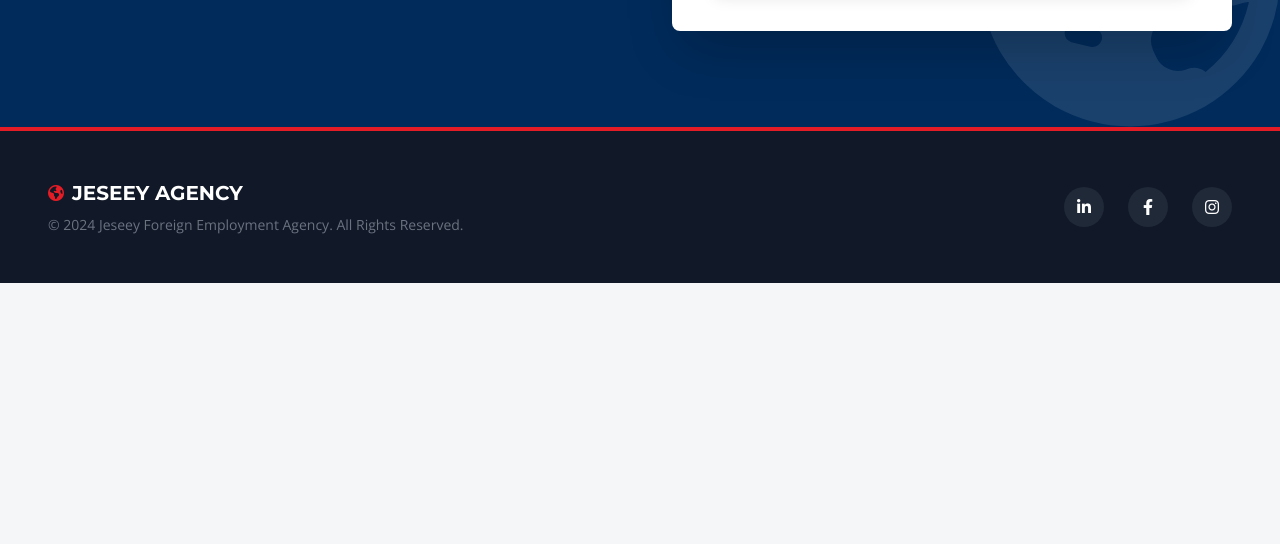
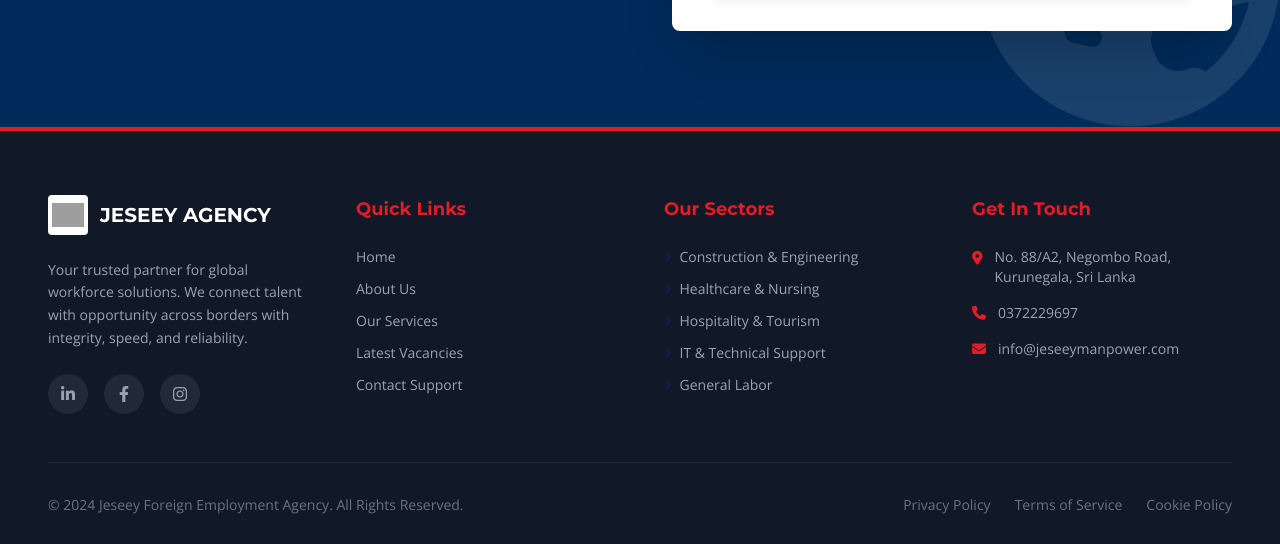
Before and after one commit to helloshopfeeza-sys/jeseey2, a plain HTML site: page index.html in a window 1280 px wide. Shown: the part 3640-4184 px from the top of the page. Before the commit the page ends 3923 px from the top, so only its background shows below. Drawn offline with nearby package versions, Linux system fonts and the light colour scheme; grey boxes are pictures that could not be loaded.

Commit message:
Update index.html

```diff
--- a/index.html
+++ b/index.html
@@ -439,21 +439,84 @@
     </section>
 
     <!-- Footer -->
-    <footer class="bg-gray-900 text-white py-12 border-t-4 border-brand-red">
+    <footer class="bg-gray-900 text-white pt-16 pb-8 border-t-4 border-brand-red">
         <div class="container mx-auto px-6 lg:px-12">
-            <div class="flex flex-col md:flex-row justify-between items-center gap-6">
-                <div class="text-center md:text-left">
-                    <div class="flex items-center justify-center md:justify-start gap-2 mb-2">
-                         <i class="fa-solid fa-earth-americas text-brand-red"></i>
+            <div class="grid grid-cols-1 md:grid-cols-2 lg:grid-cols-4 gap-12 mb-12">
+                <!-- Brand Column -->
+                <div>
+                    <div class="flex items-center gap-3 mb-6">
+                        <div class="w-10 h-10 bg-white rounded flex items-center justify-center overflow-hidden">
+                            <img src="https://iili.io/fB0nTBV.png" alt="Jeseey Logo" class="w-8 h-8 object-contain">
+                        </div>
                         <span class="font-header text-xl font-bold">JESEEY AGENCY</span>
                     </div>
-                    <p class="text-gray-500 text-sm">© 2024 Jeseey Foreign Employment Agency. All Rights Reserved.</p>
+                    <p class="text-gray-400 text-sm leading-relaxed mb-6">
+                        Your trusted partner for global workforce solutions. We connect talent with opportunity across borders with integrity, speed, and reliability.
+                    </p>
+                    <div class="flex space-x-4">
+                        <a href="#" class="w-10 h-10 rounded-full bg-gray-800 flex items-center justify-center hover:bg-brand-blue transition-colors group">
+                            <i class="fa-brands fa-linkedin-in text-gray-400 group-hover:text-white"></i>
+                        </a>
+                        <a href="#" class="w-10 h-10 rounded-full bg-gray-800 flex items-center justify-center hover:bg-brand-blue transition-colors group">
+                            <i class="fa-brands fa-facebook-f text-gray-400 group-hover:text-white"></i>
+                        </a>
+                        <a href="#" class="w-10 h-10 rounded-full bg-gray-800 flex items-center justify-center hover:bg-brand-red transition-colors group">
+                            <i class="fa-brands fa-instagram text-gray-400 group-hover:text-white"></i>
+                        </a>
+                    </div>
                 </div>
 
-                <div class="flex space-x-6">
-                    <a href="#" class="w-10 h-10 rounded-full bg-gray-800 flex items-center justify-center hover:bg-brand-blue transition-colors"><i class="fa-brands fa-linkedin-in"></i></a>
-                    <a href="#" class="w-10 h-10 rounded-full bg-gray-800 flex items-center justify-center hover:bg-brand-blue transition-colors"><i class="fa-brands fa-facebook-f"></i></a>
-                    <a href="#" class="w-10 h-10 rounded-full bg-gray-800 flex items-center justify-center hover:bg-brand-red transition-colors"><i class="fa-brands fa-instagram"></i></a>
+                <!-- Quick Links -->
+                <div>
+                    <h4 class="font-header font-bold text-lg mb-6 text-brand-red">Quick Links</h4>
+                    <ul class="space-y-3 text-sm text-gray-400">
+                        <li><a href="#home" class="hover:text-white hover:translate-x-1 transition-all inline-block">Home</a></li>
+                        <li><a href="#about" class="hover:text-white hover:translate-x-1 transition-all inline-block">About Us</a></li>
+                        <li><a href="#services" class="hover:text-white hover:translate-x-1 transition-all inline-block">Our Services</a></li>
+                        <li><a href="#jobs" class="hover:text-white hover:translate-x-1 transition-all inline-block">Latest Vacancies</a></li>
+                        <li><a href="#contact" class="hover:text-white hover:translate-x-1 transition-all inline-block">Contact Support</a></li>
+                    </ul>
+                </div>
+
+                <!-- Services -->
+                <div>
+                    <h4 class="font-header font-bold text-lg mb-6 text-brand-red">Our Sectors</h4>
+                    <ul class="space-y-3 text-sm text-gray-400">
+                        <li class="flex items-center gap-2"><i class="fa-solid fa-angle-right text-brand-blue text-xs"></i> Construction & Engineering</li>
+                        <li class="flex items-center gap-2"><i class="fa-solid fa-angle-right text-brand-blue text-xs"></i> Healthcare & Nursing</li>
+                        <li class="flex items-center gap-2"><i class="fa-solid fa-angle-right text-brand-blue text-xs"></i> Hospitality & Tourism</li>
+                        <li class="flex items-center gap-2"><i class="fa-solid fa-angle-right text-brand-blue text-xs"></i> IT & Technical Support</li>
+                        <li class="flex items-center gap-2"><i class="fa-solid fa-angle-right text-brand-blue text-xs"></i> General Labor</li>
+                    </ul>
+                </div>
+
+                <!-- Contact Info -->
+                <div>
+                    <h4 class="font-header font-bold text-lg mb-6 text-brand-red">Get In Touch</h4>
+                    <ul class="space-y-4 text-sm text-gray-400">
+                        <li class="flex items-start gap-3">
+                            <i class="fa-solid fa-location-dot mt-1 text-brand-red"></i>
+                            <span>No. 88/A2, Negombo Road,<br>Kurunegala, Sri Lanka</span>
+                        </li>
+                        <li class="flex items-center gap-3">
+                            <i class="fa-solid fa-phone text-brand-red"></i>
+                            <span>0372229697</span>
+                        </li>
+                        <li class="flex items-center gap-3">
+                            <i class="fa-solid fa-envelope text-brand-red"></i>
+                            <span>info@jeseeymanpower.com</span>
+                        </li>
+                    </ul>
+                </div>
+            </div>
+
+            <!-- Bottom Bar -->
+            <div class="border-t border-gray-800 pt-8 flex flex-col md:flex-row justify-between items-center gap-4 text-sm text-gray-500">
+                <p>&copy; 2024 Jeseey Foreign Employment Agency. All Rights Reserved.</p>
+                <div class="flex gap-6">
+                    <a href="#" class="hover:text-white transition-colors">Privacy Policy</a>
+                    <a href="#" class="hover:text-white transition-colors">Terms of Service</a>
+                    <a href="#" class="hover:text-white transition-colors">Cookie Policy</a>
                 </div>
             </div>
         </div>
```
